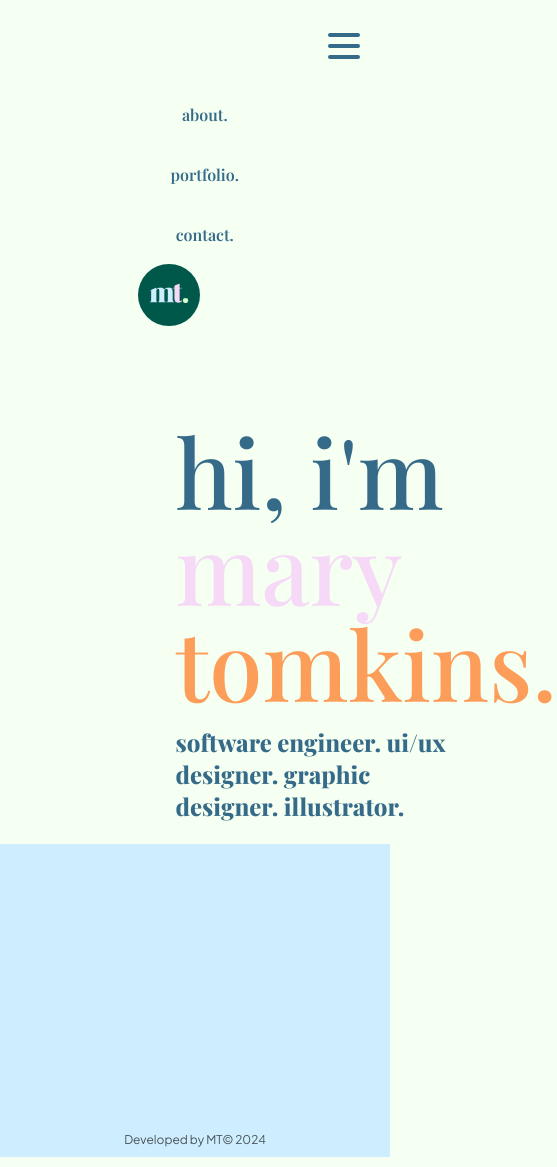
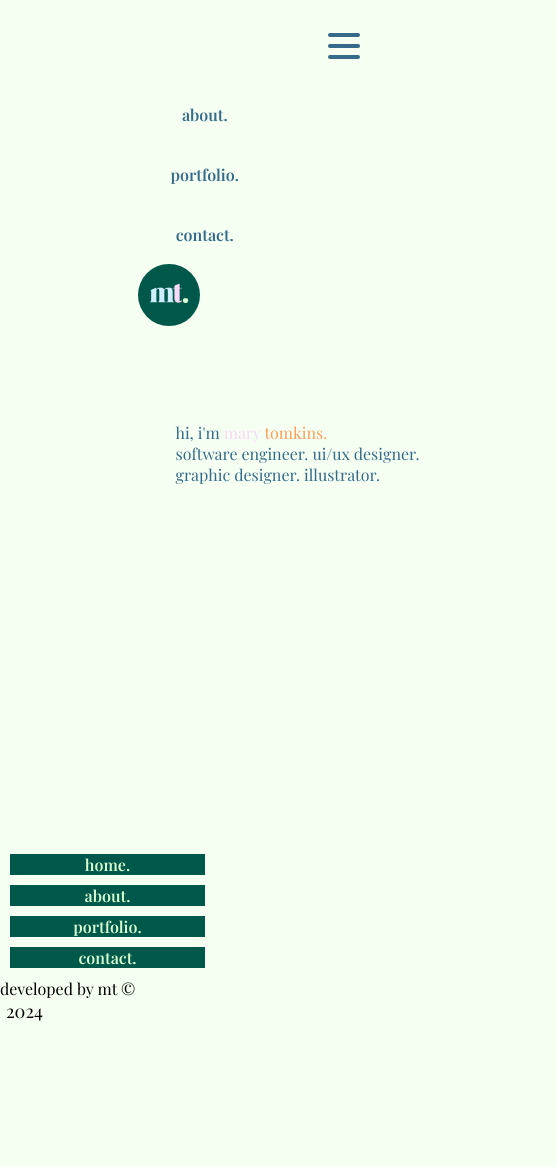
Before and after one commit to marytomkins/portfolio, a React (Create React App) app: page / in a window 390 px wide. Shown: the whole page, 557 px wide, since content can reach past the window. Built offline with nearby package versions, Linux system fonts and the light colour scheme; a web font is replaced by a local one; what react-animations would draw is missing.

Commit message:
footer / mobile home

```diff
--- a/src/components/Footer.js
+++ b/src/components/Footer.js
@@ -9,68 +9,28 @@ import logo_hover from "../images/logos/initials1.JPG";
 import logo from "../images/logos/initials2.JPG";
 
 const styles = {
-  footer: {
-    height: "313px",
-    backgroundColor: $lightblue,
-    position: "relative",
-    display: "flex",
-  },
-  text: {
-    fontFamily: "Plus Jakarta Sans, sans-serif",
-    color: "rgba(0, 0, 0, 0.65)",
-    width: "100%",
-    textAlign: "center",
-    bottom: "10px",
-    position: "absolute",
-    fontSize: "12px",
-  },
+  footer: {},
+  text: {},
 };
 
 const Footer = () => {
   return (
-    <div className="footer" style={{ ...styles.footer }}>
-      <Squares
-        className="footer-squares"
-        containerStyle={{ height: "inherit", justifyContent: "space-between" }}
-        leftSide={
-          <Image
-            logo={logo}
-            logoHover={logo_hover}
-            customStyle={{
-              link: {
-                height: "inherit",
-                margin: 0,
-                position: "relative",
-                display: "flex",
-                justifyContent: "flex-end",
-                alignItems: "center",
-              },
-              logo: {
-                borderRadius: "50%",
-                width: "calc(100% - 50px)",
-                maxWidth: "150px",
-                position: "absolute",
-              },
-            }}
-          />
-        }
-        leftSideStyle={{
-          width: "45%",
-          height: "inherit",
-        }}
-        rightSide={
-          <div>
+    <footer className="footer">
+      <div className="footer-tabs">
         <Tab tab={tabs["home"]} footer={true} />
         <Tab tab={tabs["about"]} footer={true} />
         <Tab tab={tabs["portfolio"]} footer={true} />
         <Tab tab={tabs["contact"]} footer={true} />
       </div>
-        }
-        rightSideStyle={{ width: "45%", display: "flex", alignItems: "center" }}
-      />
-
-      <div style={{ ...styles.text }}>Developed by MT© 2024</div>
+      <div className="footer-disclaimer">
+        developed by mt ©
+        <div
+          style={{ fontSize: "18px", display: "flex", alignItems: "center", marginLeft: "6px" }}
+        >
+          2024
         </div>
+      </div>
+    </footer>
   );
 };
 
--- a/src/components/Home.js
+++ b/src/components/Home.js
@@ -15,8 +15,6 @@ const styles = {
     position: "absolute",
     alignItems: "flex-start",
   },
-  text: { fontSize: "6rem", lineHeight: 1, fontWeight: "500" },
-  subText: { fontSize: "1.5rem", marginTop: "1rem", fontWeight: "800" },
 };
 
 const Home = () => {
@@ -26,11 +24,11 @@ const Home = () => {
         className="container transform -translate-x-1/2 -translate-y-1/2"
         style={{ ...styles.containerStyle }}
       >
-        <div className="name" style={{ ...styles.text }}>
+        <div className="name">
           hi, i'm <span style={{ color: $purple }}>mary</span>{" "}
           <span style={{ color: $orange }}>tomkins.</span>
         </div>
-        <div style={{ ...styles.subText }}>
+        <div className="subText">
           software engineer. ui/ux designer. graphic designer. illustrator.
         </div>
       </div>
--- a/src/components/Tab.js
+++ b/src/components/Tab.js
@@ -1,12 +1,13 @@
 import React from "react";
 import { NavLink } from "react-router-dom";
 import styled from "styled-components";
-import { $darkblue, $lightblue } from "./colors";
+import { $darkblue, $darkgreen, $lightblue, $lightgreen } from "./colors";
 
 const Tab = (props) => {
   let { tab, footer, mobile } = props;
 
   const Link = styled(NavLink)`
+    text-align: center;
     font-family: "Playfair Display", serif !important;
     align-items: center;
     cursor: pointer;
@@ -22,22 +23,22 @@ const Tab = (props) => {
     border: 0px;
     height: ${footer ? "auto" : "60px"};
     width: ${mobile ? "100%" : "50%"};
-    color: ${$darkblue};
+    color: ${footer ? $lightgreen : $darkblue};
     background-color: ${mobile
       ? tab.hoverBackground
       : footer
-      ? $lightblue
+      ? $darkgreen
       : "none"};
     &.active {
       background-color: ${footer
-        ? $lightblue
+        ? $darkgreen
         : tab.id === "home" && !mobile
         ? "none"
         : tab.hoverBackground};
     }
     &:hover {
       transition: all 0.2s ease-in-out;
-      background-color: ${footer ? $lightblue : tab.hoverBackground};
+      background-color: ${footer ? $darkgreen : tab.hoverBackground};
     }
   `;
 
```
Lines whose indentation alone changed are shown as unchanged.
